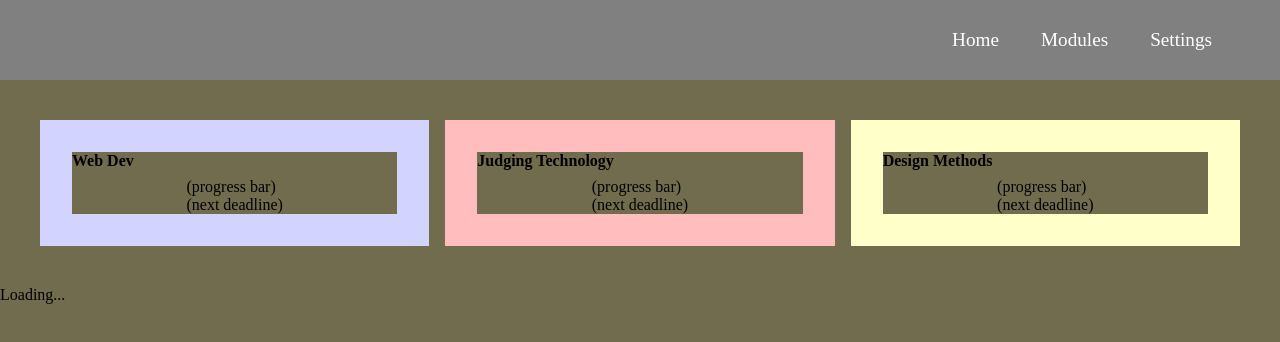
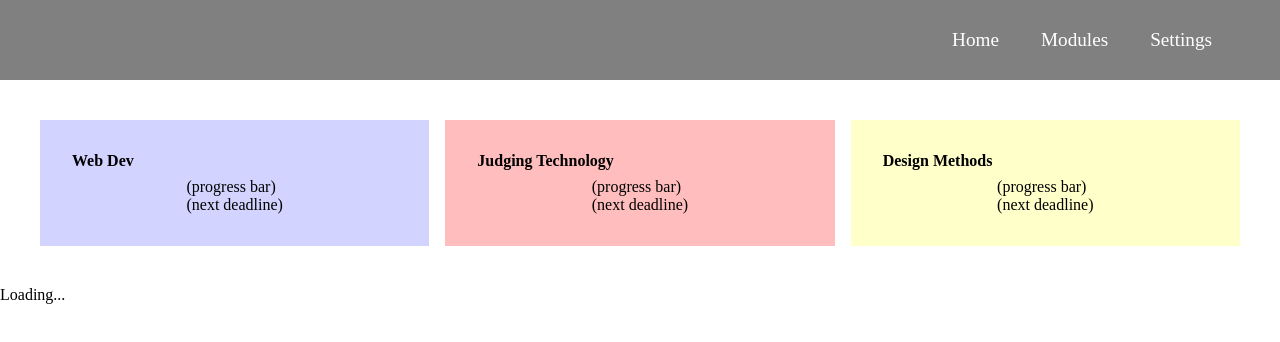
Before and after one commit to Semester-Planner/frontend, a React (Create React App) app: page / in a window 1280 px wide. Shown: the top 342 px of the page. Built offline with nearby package versions, Linux system fonts and the light colour scheme; no server answers.

Commit message:
update: deleting ugly navbar styling

```diff
--- a/src/components/Navbar/Navbar.css
+++ b/src/components/Navbar/Navbar.css
@@ -1,7 +1,3 @@
-* {
-  background-color: rgb(112, 108, 77);
-}
-
 .navbarItems {
   background-color: grey;
   color: white;
```
